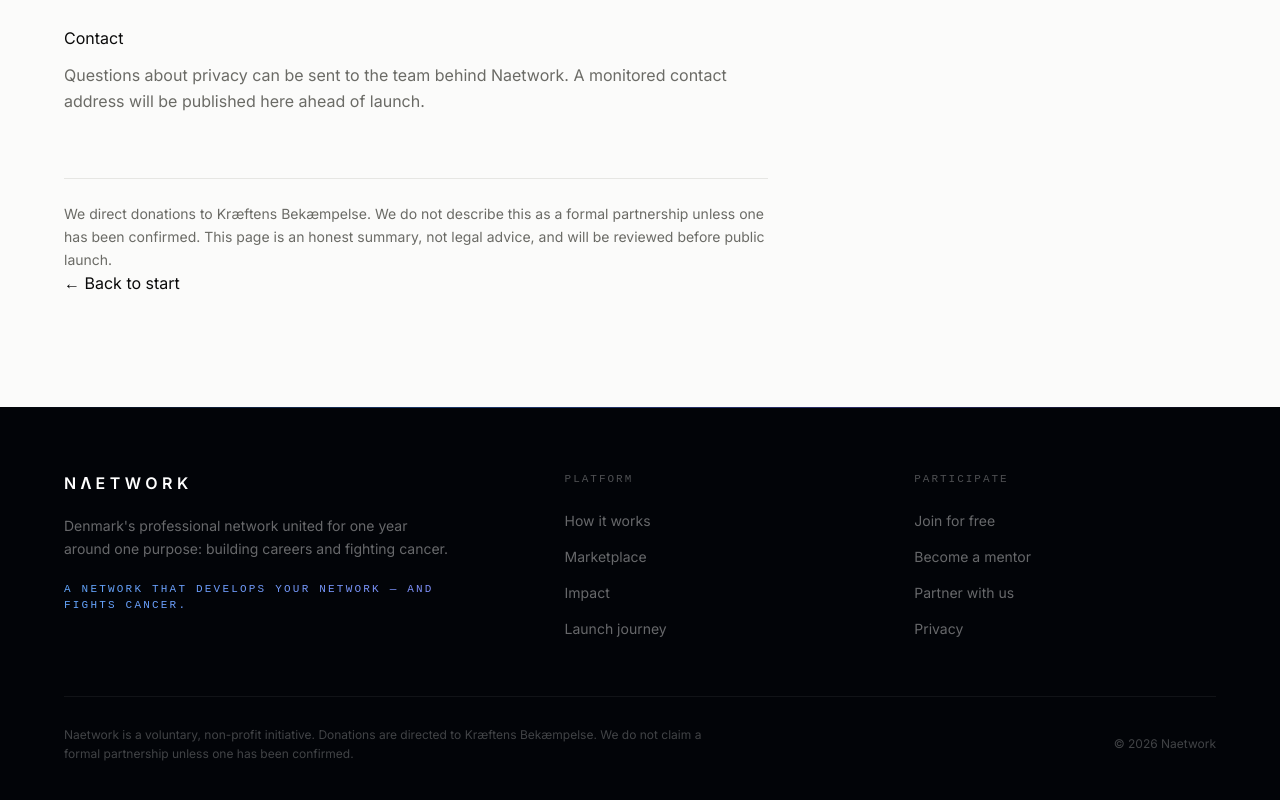
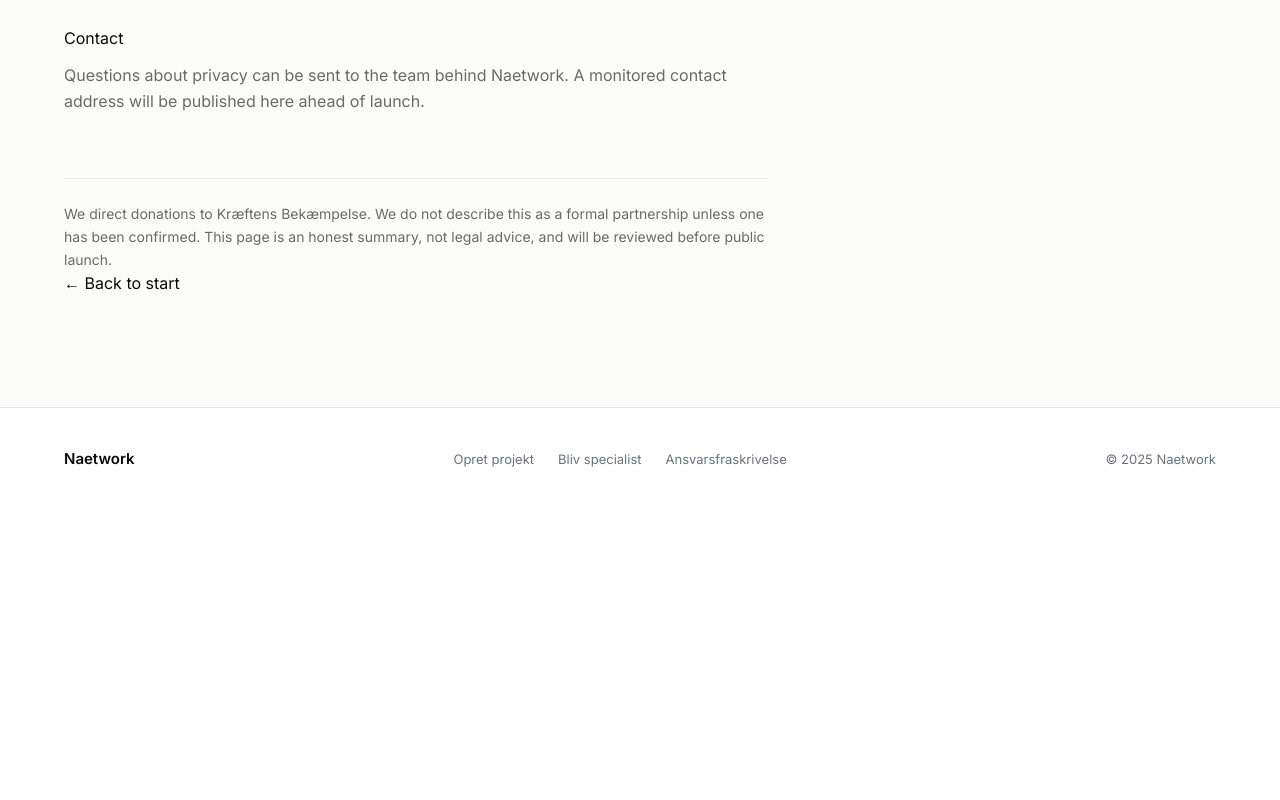
Before and after one commit to mikkelstreet-png/Naetwork, a Next.js app: page /privacy in a window 1280 px wide. Shown: the part 1034-1834 px from the top of the page. After the commit the page ends 1545 px from the top, so only its background shows below. Built offline with nearby package versions, Linux system fonts and the light colour scheme.

Commit message:
redesign: components/Footer.tsx

```diff
--- a/components/Footer.tsx
+++ b/components/Footer.tsx
@@ -1,56 +1,16 @@
-import { Logo } from "./Logo";
-import type { Dict } from "@/lib/content";
-import { site } from "@/lib/content";
+import Link from 'next/link';
 
-export function Footer({ t, tagline }: { t: Dict["footer"]; tagline: string }) {
+export function Footer() {
   return (
-    <footer className="bg-[#020408] text-white relative overflow-hidden">
-      {/* Top border glow */}
-      <div
-        aria-hidden="true"
-        className="absolute inset-x-0 top-0 h-px"
-        style={{ background: "linear-gradient(90deg, transparent, rgba(59,130,246,0.4), rgba(99,102,241,0.4), transparent)" }}
-      />
-
-      <div className="wrap py-16 relative z-10">
-        <div className="grid gap-12 lg:grid-cols-[1.5fr_1fr_1fr]">
-          <div className="max-w-sm">
-            <Logo tone="paper" />
-            <p className="mt-5 text-sm leading-relaxed text-white/40">{t.blurb}</p>
-            <p
-              className="mt-5 font-mono text-[11px] uppercase tracking-[0.2em] bg-clip-text text-transparent"
-              style={{ backgroundImage: "linear-gradient(135deg, #60a5fa, #818cf8)" }}
-            >
-              {tagline}
-            </p>
-          </div>
-
-          {t.columns.map((col) => (
-            <div key={col.title}>
-              <p className="font-mono text-[11px] uppercase tracking-[0.18em] text-white/30">{col.title}</p>
-              <ul className="mt-5 space-y-3">
-                {col.links.map((l) => (
-                  <li key={l.label}>
-                    <a
-                      href={l.href}
-                      className="text-sm text-white/40 transition-colors hover:text-white/80"
-                    >
-                      {l.label}
-                    </a>
-                  </li>
-                ))}
-              </ul>
-            </div>
-          ))}
-        </div>
-
-        <div
-          className="mt-14 flex flex-col gap-4 border-t pt-7 text-xs text-white/25 sm:flex-row sm:items-center sm:justify-between"
-          style={{ borderColor: "rgba(255,255,255,0.06)" }}
-        >
-          <p className="max-w-2xl leading-relaxed">{t.legal}</p>
-          <p className="shrink-0">© {new Date().getFullYear()} {site.name}</p>
-        </div>
+    <footer className="border-t border-[#e5e5e5] bg-white mt-auto">
+      <div className="wrap py-10 flex flex-col sm:flex-row items-start sm:items-center justify-between gap-6">
+        <span className="font-semibold text-[15px] text-[#0a0a0a]">Naetwork</span>
+        <nav className="flex flex-wrap gap-x-6 gap-y-2 text-[13px] text-[#6b7280]">
+          <Link href="/projekt/opret" className="hover:text-[#0a0a0a] transition-colors">Opret projekt</Link>
+          <Link href="/specialist" className="hover:text-[#0a0a0a] transition-colors">Bliv specialist</Link>
+          <Link href="/ansvarsfraskrivelse" className="hover:text-[#0a0a0a] transition-colors">Ansvarsfraskrivelse</Link>
+        </nav>
+        <p className="text-[13px] text-[#6b7280]">© 2025 Naetwork</p>
       </div>
     </footer>
   );
```
